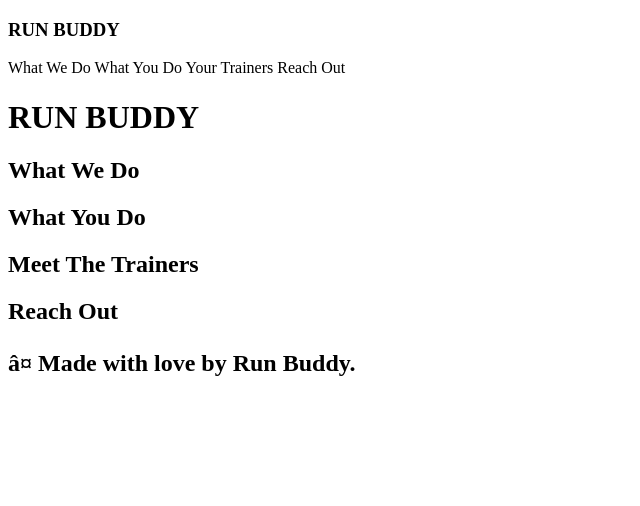
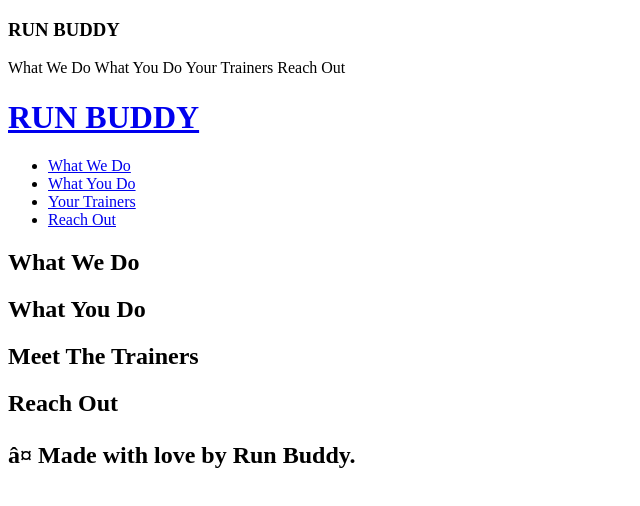
Before and after one commit to jbairoso/run-buddy, a plain HTML site: page index.html in a window 1280 px wide. Shown: the whole page, without its empty margins (0-640 px from the left). Drawn offline with Linux system fonts and the light colour scheme.

Commit message:
add content to header

```diff
--- a/index.html
+++ b/index.html
@@ -8,7 +8,25 @@
 <h3> RUN BUDDY</h3>
 What We Do What You Do Your Trainers Reach Out
 <header>
-    <h1>RUN BUDDY</h1>
+    <h1>
+        <a href="/">RUN BUDDY</a>
+        </h1>
+    <nav>
+        <ul>
+            <li>
+                <a href="#what-we-do">What We Do</a>
+            </li>
+            <li>
+                <a href="#what-you-do">What You Do</a>
+            </li>
+            <li>
+                <a href="#your-trainers">Your Trainers</a>
+            </li>
+            <li>
+                <a href="#reach-out">Reach Out</a>
+            </li>
+        </ul>
+    </nav>
     </header>
 
     <section>
@@ -30,7 +48,7 @@ What We Do What You Do Your Trainers Reach Out
     </section>
 
     <footer>
-        <h2>❤ Made with love by Run Buddy.</h2>
+        <h2> ❤ Made with love by Run Buddy.</h2>
     </footer>
 
 </header>
```
